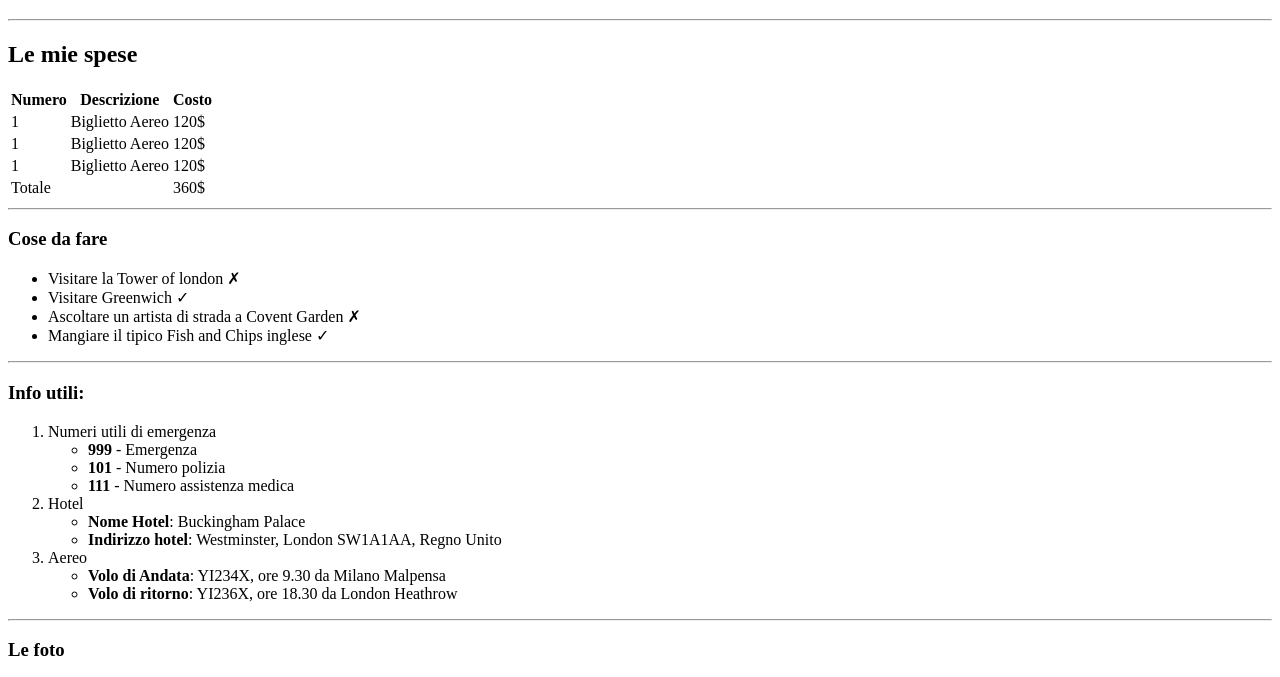
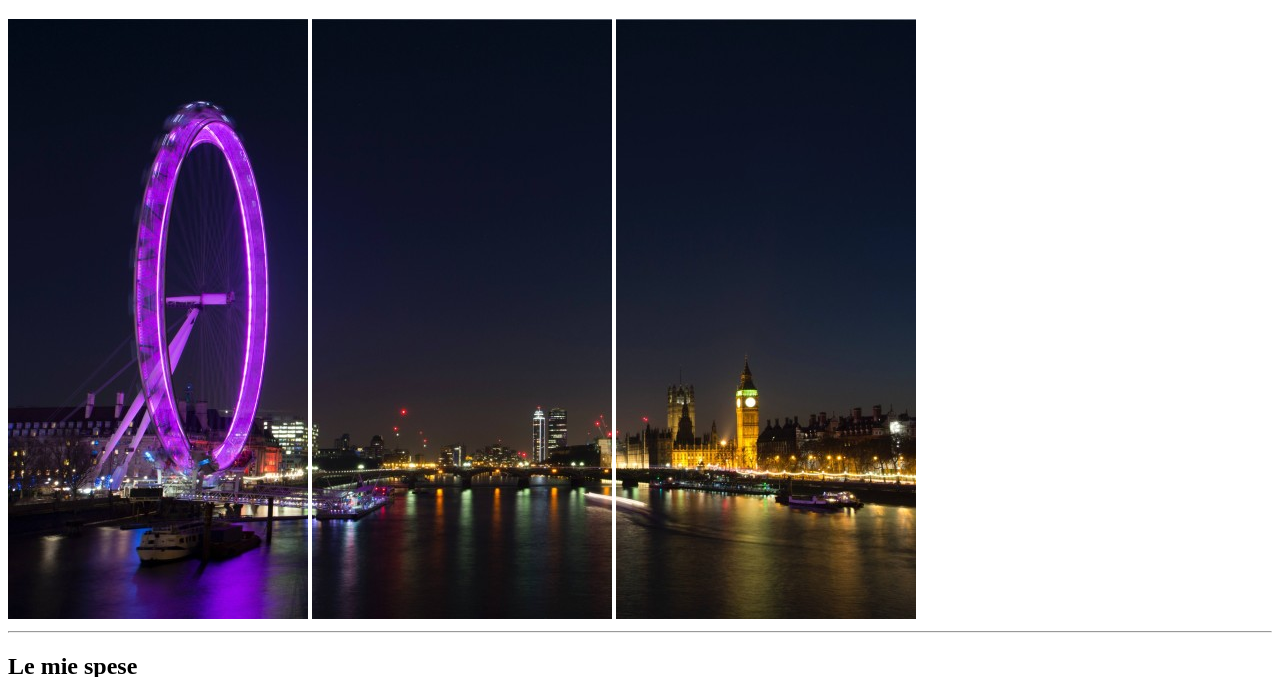
Before and after one commit to Umbeee/html-london-trip, a plain HTML site: page index.html in a window 1280 px wide. Shown: the part 61-738 px from the top of the page. Drawn offline with Linux system fonts and the light colour scheme; files whose address does not match are found by name.

Commit message:
completato anche l'header con titolo piu 3 foto

```diff
--- a/index.html
+++ b/index.html
@@ -8,24 +8,26 @@
 </head>
 <body>
 
-    <!-- Titolo -->
-    <h1>Il mio Viaggio a Londra</h1>
+    <header>
+        <!-- Titolo -->
+        <h1>Il mio Viaggio a Londra</h1>
 
-    <!-- Qua sotto inserisco le 3 foto dalla cartella "img" -->
+        <!-- Qua sotto inserisco le 3 foto dalla cartella "img" -->
 
-    <a href=""></a>
+        <img src="C:\Users\User\Desktop\html-london-trip\img\pexels-bill-emrich-230794-0.jpg" alt="foto london eye">
+        <img src="C:\Users\User\Desktop\html-london-trip\img\pexels-bill-emrich-230794-1.jpg" alt="foto london bridge">
+        <img src="C:\Users\User\Desktop\html-london-trip\img\pexels-bill-emrich-230794-2.jpg" alt="foto big ben">
 
-    <a href=""></a>
-
-    <a href=""></a>
-
+    </header>
 
    <hr>
 
+
     <section>
 
+        <!-- tabella con 3 colonne e 4 righe, di cui una è il totale -->
+
         <h2>Le mie spese</h2>
-         <!-- Qua inserisco una tabella con 3 colonne e 4 righe, di cui una è il totale -->
 
         <table>
 
```
